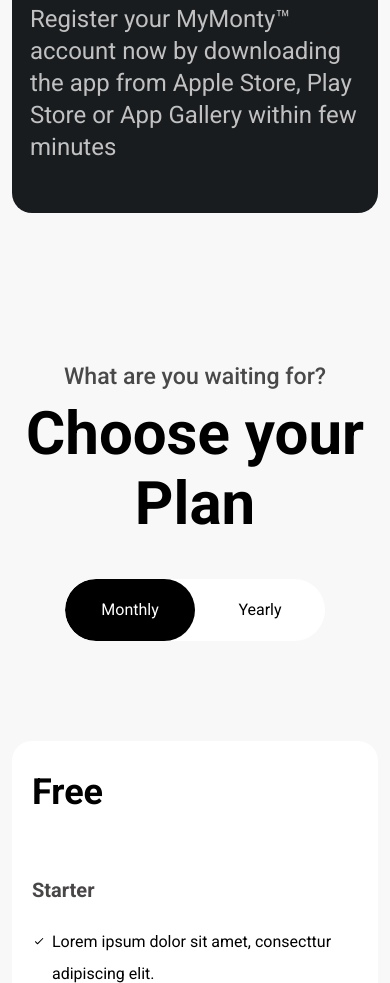
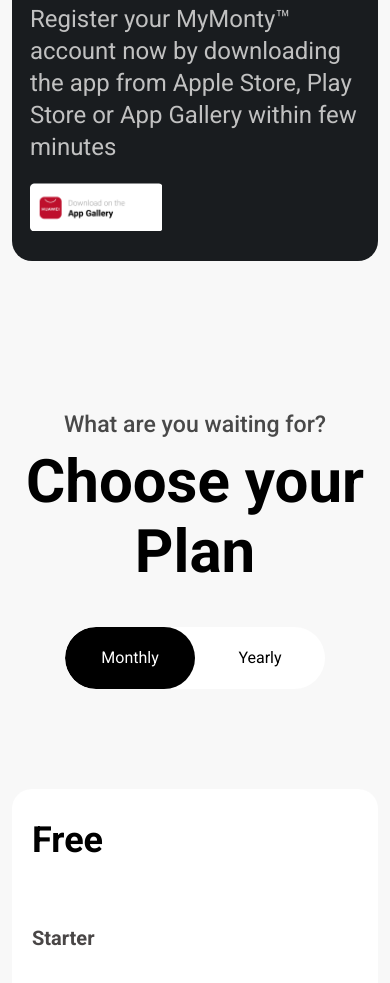
Before and after one commit to Hassan-Jammal/MyMonty, a website built with webpack: page src/template.html in a window 390 px wide. Shown: the part 7892-8875 px from the top of the page. Built offline with nearby package versions, Linux system fonts and the light colour scheme; files whose address does not match are found by name.

Commit message:
Detecting devices

```diff
--- a/src/app/js/app.js
+++ b/src/app/js/app.js
@@ -87,43 +87,29 @@
 
     animateText();
 
-    // var userAgent = window.navigator.userAgent,
-    //     platform = window.navigator.platform,
-    //     macosPlatforms = ['Macintosh', 'MacIntel', 'MacPPC', 'Mac68K'],
-    //     windowsPlatforms = ['Win32', 'Win64', 'Windows', 'WinCE'],
-    //     iosPlatforms = ['iPhone', 'iPad', 'iPod'],
-    //     os = null;
+    // Detect Device
+    var userAgent = window.navigator.userAgent,
+        platform = window.navigator.platform,
+        macosPlatforms = ['Macintosh', 'MacIntel', 'MacPPC', 'Mac68K'],
+        windowsPlatforms = ['Win32', 'Win64', 'Windows', 'WinCE'],
+        iosPlatforms = ['iPhone', 'iPad', 'iPod'],
+        os = null;
 
-    // if (macosPlatforms.indexOf(platform) !== -1) {
-    //     document.getElementById("downloadStore").src = "./assets/apple.png";
-    // } else if (iosPlatforms.indexOf(platform) !== -1) {
-    //     document.getElementById("downloadStore").src = "./assets/apple.png";
-    // } else if (windowsPlatforms.indexOf(platform) !== -1) {
-    //     document.getElementById("downloadStore").src = "./assets/android.png";
-    // } else if (/Android/.test(userAgent)) {
-    //     document.getElementById("downloadStore").src = "./assets/android.png";
-    // } else if (!os && /Linux/.test(platform)) {
-    //     os = 'Linux';
-    // }
+    if (macosPlatforms.indexOf(platform) !== -1) {
+        document.querySelector("#downloadStore img.ios").classList.add("d-block");
+    }
+    else if (iosPlatforms.indexOf(platform) !== -1) {
+        document.querySelector("#downloadStore img.ios").classList.add("d-block");
+    }
+    else if (windowsPlatforms.indexOf(platform) !== -1) {
+        document.querySelector("#downloadStore img.windows").classList.add("d-block");
+    }
+    else if (/Android/.test(userAgent)) {
+        document.querySelector("#downloadStore img.android").classList.add("d-block");
+    }
+    else if (!os && /Linux/.test(platform)) {
+        document.querySelector("#downloadStore img.huwawei").classList.add("d-block");
+        os = 'Linux';
+    }
 
-    // return os;
-    alert("!!")
-    alert(navigator.userAgentData.mobile)
-    // switch (navigator.userAgentData.platform)
-    // {
-    //     case "Windows":
-    //         document.querySelector("#downloadStore img.windows").classList.add("d-block");
-    //         break;
-    //     case "Apple":
-    //         document.querySelector("#downloadStore img.apple").classList.add("d-block");
-    //         break;
-    //     case "Android":
-    //         document.querySelector("#downloadStore img.android").classList.add("d-block");
-    //         break;
-    //     case "Huwawei":
-    //         document.querySelector("#downloadStore img.Huwawei").classList.add("d-block");
-    //         break;
-    //     default:
-    //         alert("!")
-    // }
 }
--- a/src/template.html
+++ b/src/template.html
@@ -988,10 +988,10 @@
 							<h2 class="box-title mb-3">Try it for free and get maximum benefits</h2>
 							<div class="box-description mb-2">Register your MyMonty™ account now by downloading the app from Apple Store, Play Store or App Gallery within few minutes</div>
 							<div id="downloadStore" class="mt-auto">
-								<img class="windows" src="./assets/apple.png" alt="" width="40%">
-								<img src="./assets/huwawei.png" alt="" width="40%">
-								<img src="./assets/android.png" alt="" width="40%">
-								<img src="./assets/apps.svg" alt="" width="40%">
+								<img class="apple" src="./assets/apple.svg" alt="" width="40%">
+								<img class="huwawei" src="./assets/huwawei.png" alt="" width="40%">
+								<img class="android" src="./assets/android.png" alt="" width="40%">
+								<img class="windows" src="./assets/apps.svg" alt="" width="40%">
 							</div>
 						</div>
 						<div class="col-md-1 col-12 order-md-2 order-2"></div>
```
